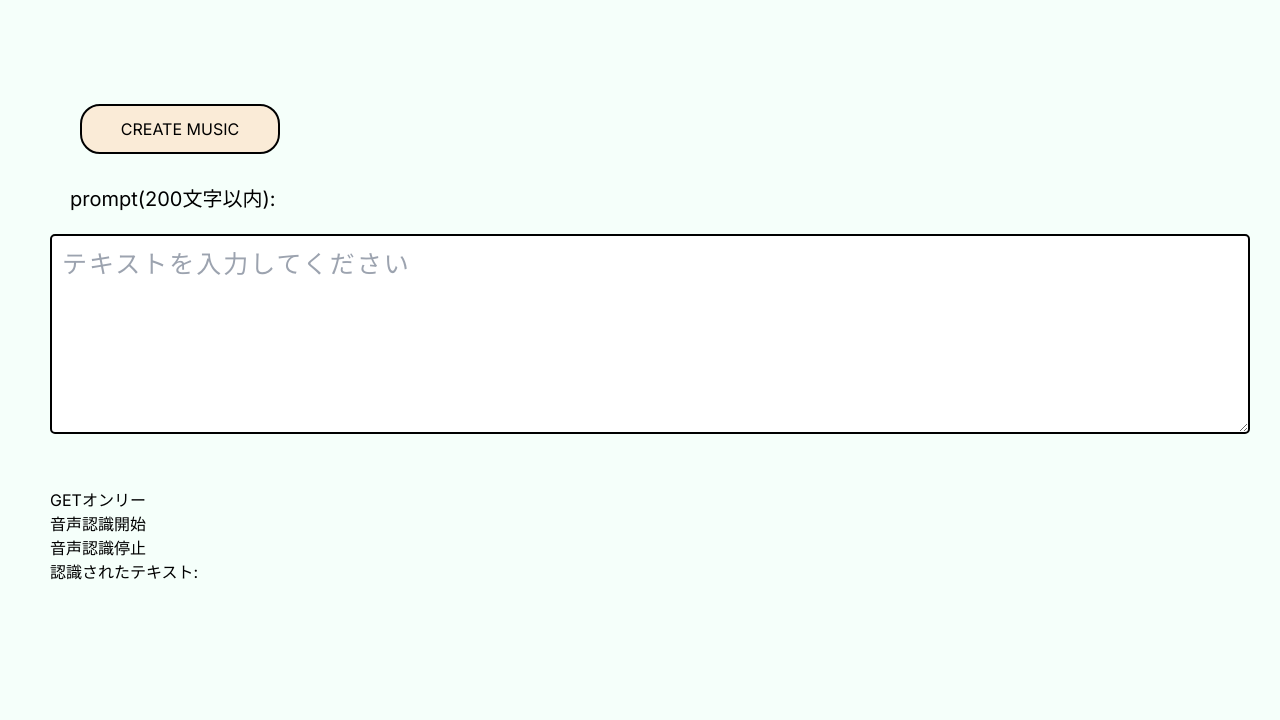
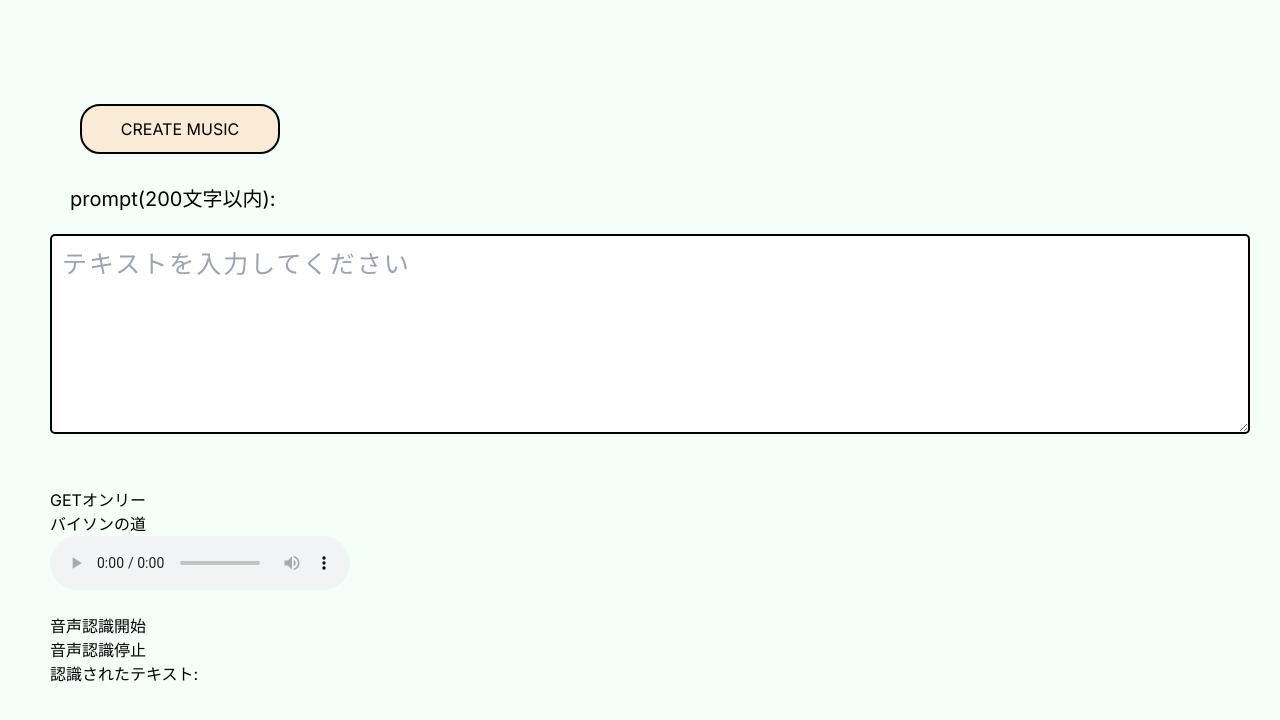
Before and after one commit to SWARM-TEAM-AKI/suno-ai-api, a Next.js app: page / in a window 1280 px wide. Shown: the top 720 px of the page. Built offline with nearby package versions, Linux system fonts and the light colour scheme.

Commit message:
audioタグを使って埋め込みのトライ

```diff
--- a/src/app/reactComponent/POSTButton.tsx
+++ b/src/app/reactComponent/POSTButton.tsx
@@ -35,12 +35,8 @@ export function POSTButton() {
             }, {
                 withCredentials: true
             })
-            console.log({res})
             const musicId = res.data[0].id
-            console.log({musicId})
             const getMusicFromId: any[] = await axios.get(`/api/get?id=${musicId}`, {withCredentials: true}).then(res => res.data)
-            console.log({getMusicFromId})
-            console.log(Array.isArray(getMusicFromId))
             const filteredMusic = getMusicFromId.filter(music => music.audio_url !== "")
             const tempMusic: musicData[] = filteredMusic.map(elm => {
                 return {
@@ -48,7 +44,6 @@ export function POSTButton() {
                     title: elm.title
                 }
             })
-            console.log({filteredMusic})
             setMusic(tempMusic)
             setCreateFlg(false)
         } catch (error) {
@@ -114,6 +109,14 @@ export function POSTButton() {
             <br/>
             <button onClick={handleNoPostClick}>GETオンリー</button>
             <br/>
+            <div>
+                <h1>バイソンの道</h1>
+                <audio controls>
+                    <source src="https://cdn1.suno.ai/169913d8-57b3-4822-86b1-91c075505c3e.mp3" type="audio/mpeg"/>
+                    バイソンの道
+                </audio>
+            </div>
+            <br/>
             <VoiceChanger/>
 
         </div>
```
